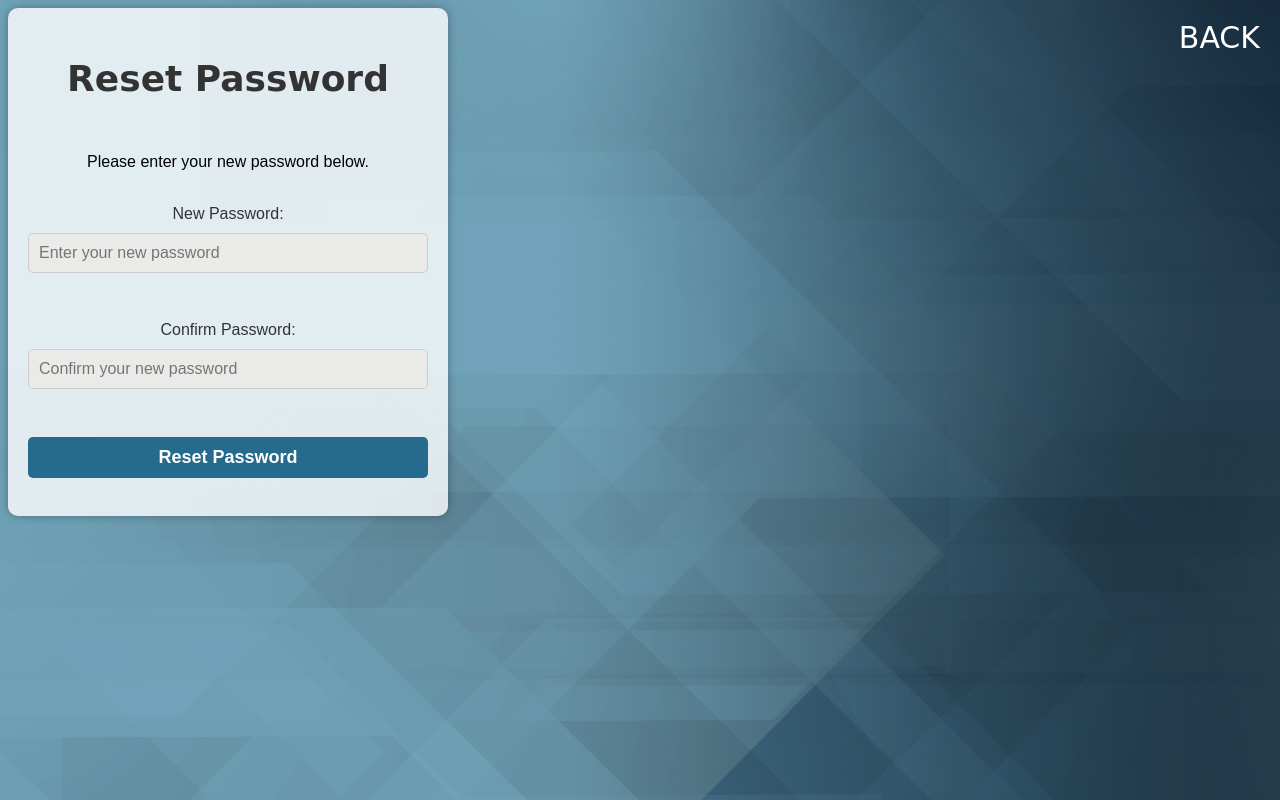
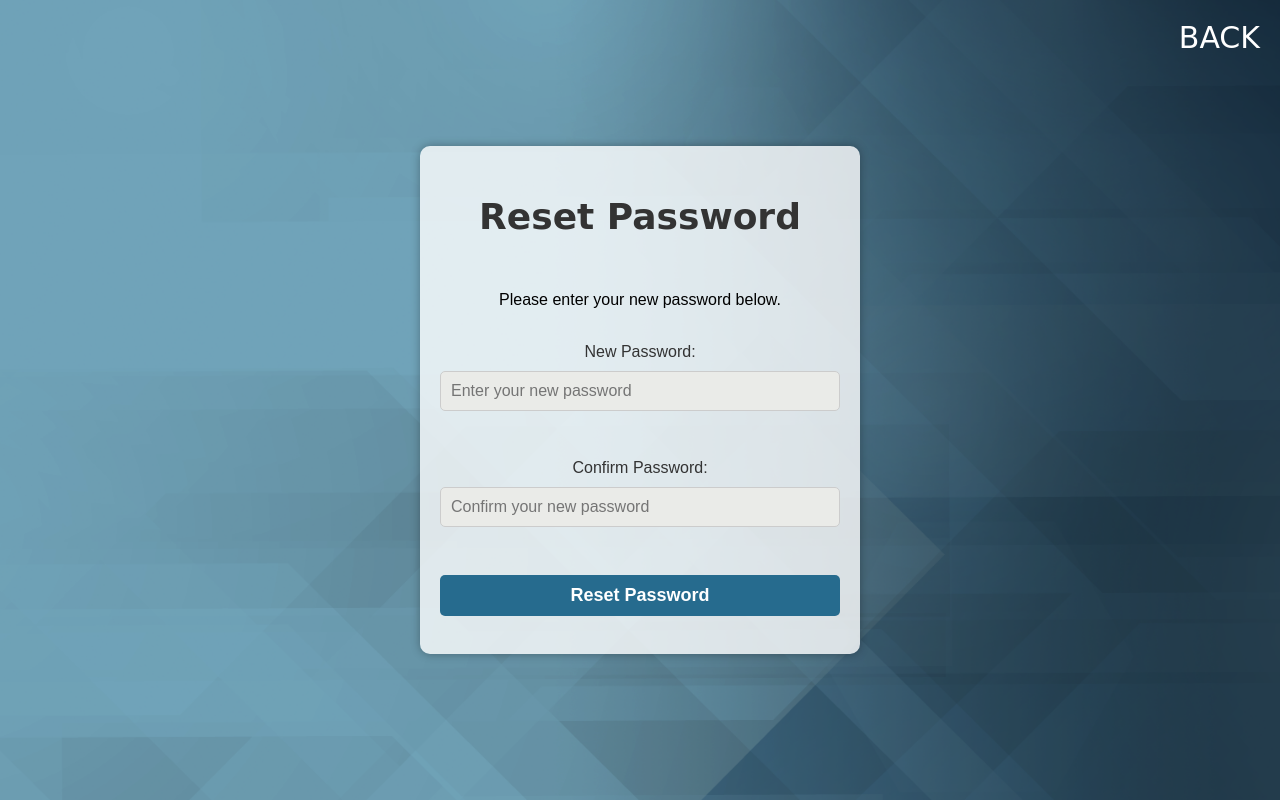
Before and after one commit to KRISHNENDULAL/Dairy_Care_System, a Django app: page /changepassword/ in a window 1280 px wide. Run offline with Django 5.2, Linux system fonts and the light colour scheme.

Commit message:
third commit

```diff
--- a/Dairy_Care_System/dairy/static/css/changepassword.css
+++ b/Dairy_Care_System/dairy/static/css/changepassword.css
@@ -1,3 +1,8 @@
+html, body {
+    height: 100%; /* Make sure the body takes up the full height of the viewport */
+    margin: 0; /* Remove default margin */
+}
+
 .container {
     background-color: rgba(255, 255, 255, 0.8);
     border-radius: 10px;
--- a/Dairy_Care_System/templates/changepassword.html
+++ b/Dairy_Care_System/templates/changepassword.html
@@ -9,6 +9,9 @@
             background: url('{% static "images/changerestpassword.png" %}') no-repeat center center fixed;
             background-size: cover;
             font-family: Arial, sans-serif;
+            display: flex; /* Use flexbox for centering */
+            align-items: center; /* Center vertically */
+            justify-content: center; /* Center horizontally */
         }
     </style>
     <script>
```
Also changed, not shown: Dairy_Care_System/templates/forgotpassword.html (+10 -6 lines), Dairy_Care_System/templates/login.html (+9 -0 lines).
